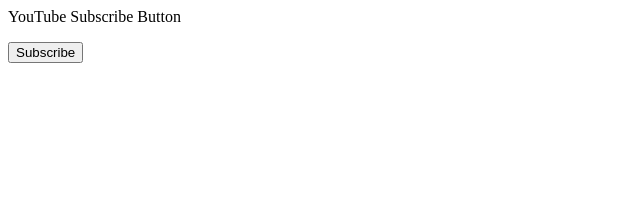
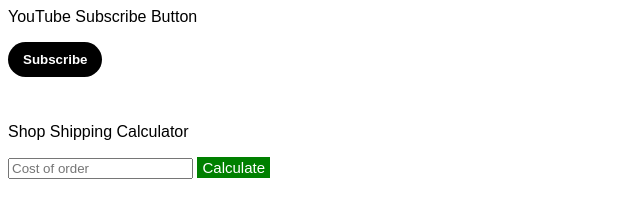
Before and after one commit to ntgrntgr/Javascript, a plain HTML site: page index.html in a window 1280 px wide. Shown: the whole page, without its empty margins (0-640 px from the left). Drawn offline with Linux system fonts and the light colour scheme.

Commit message:
Added More Javascript and CSS to the project

```diff
--- a/index.html
+++ b/index.html
@@ -2,23 +2,92 @@
 <HTML>
     <head>
         <title>DOM projects</title>
+        <style>
+
+            body{
+                font-family: Arial;
+            }
+
+            .css-subscribe-btn{
+                border: none;
+                background-color: black;
+                color: white;
+                padding: 10px 15px;
+                font-weight: bold;
+                border-radius: 50px;
+                cursor:pointer;
+                margin-bottom: 30px;
+
+
+            }
+            .is-subscribed{
+                background-color: rgb(240,240,240);
+                color: black;
+            }
+            .calculate-button{
+                background-color: green;
+                color: white;
+                border: none;
+                font-size: 15px;
+                padding: 2px 5px;
+                cursor: pointer;
+            }
+
+
+
+        </style>
 
     </head>
     <body>
         <p>YouTube Subscribe Button </p>
-        <button class="js-subscribe-btn" onclick="
+
+        <button class="css-subscribe-btn js-subscribe-btn" onclick="
         subscribe();
         ">  Subscribe</button>
 
+        <p>Shop Shipping Calculator</p>
+        <input class="js-textinput" placeholder="Cost of order" onkeydown="
+            handleCostKeydown(event);
+            ">
+        <button class="calculate-button" onclick="
+            calculateTotal();">Calculate</button>
+        <p class="js-total-cost"></p>
+
         <script>
+            String(25);
+            console.log('25' - -9);
+            function handleCostKeydown(event){
+                if(event.key === 'Enter'){
+                calculateTotal();
+
+            }
+
+            }
+            function calculateTotal(){
+                const inputElement = document.querySelector('.js-textinput').value;
+                let cost = Number(inputElement);
+
+                if(cost < 40){
+                    cost = cost + 10;
+                }
+
+
+                document.querySelector('.js-total-cost')
+                    .innerHTML = `Total Cost is $${cost}`;
+
+
+            }
+
             function subscribe(){
                 const btnElement = document.querySelector('.js-subscribe-btn');
 
                 if(btnElement.innerText === 'Subscribe'){
                     btnElement.innerHTML = 'Subscribed';
+                    btnElement.classList.add('is-subscribed');
                 }
                 else{
                     btnElement.innerHTML = 'Subscribe';
+                    btnElement.classList.remove('is-subscribed');
                 }
 
             }
```
